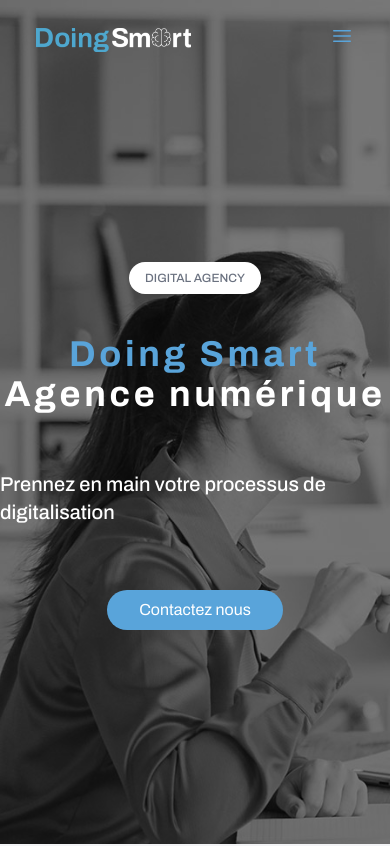
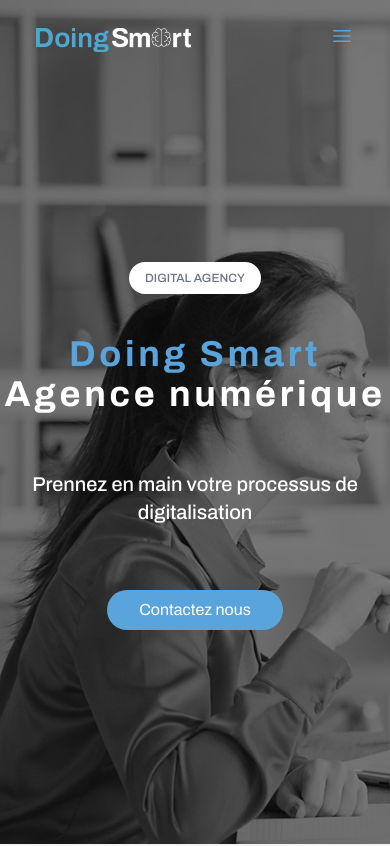
Before and after one commit to BomsTechnology/doing-smart, a Vue app: page /home in a window 390 px wide. Shown: the top 846 px of the page. Built offline with nearby package versions, Linux system fonts and the light colour scheme.

Commit message:
refonte home page

```diff
--- a/src/components/home/Hero.vue
+++ b/src/components/home/Hero.vue
@@ -17,7 +17,9 @@ import bg from "@/assets/bg1.jpg";
       >
         <span class="text-smart-blue"> Doing Smart</span> Agence numérique
       </h1>
-      <h6 class="font-medium text-white text-xl lg:text-3xl mt-14">
+      <h6
+        class="font-medium text-white text-center px-2 text-xl lg:text-3xl mt-14"
+      >
         Prennez en main votre processus de digitalisation
       </h6>
       <router-link
```
